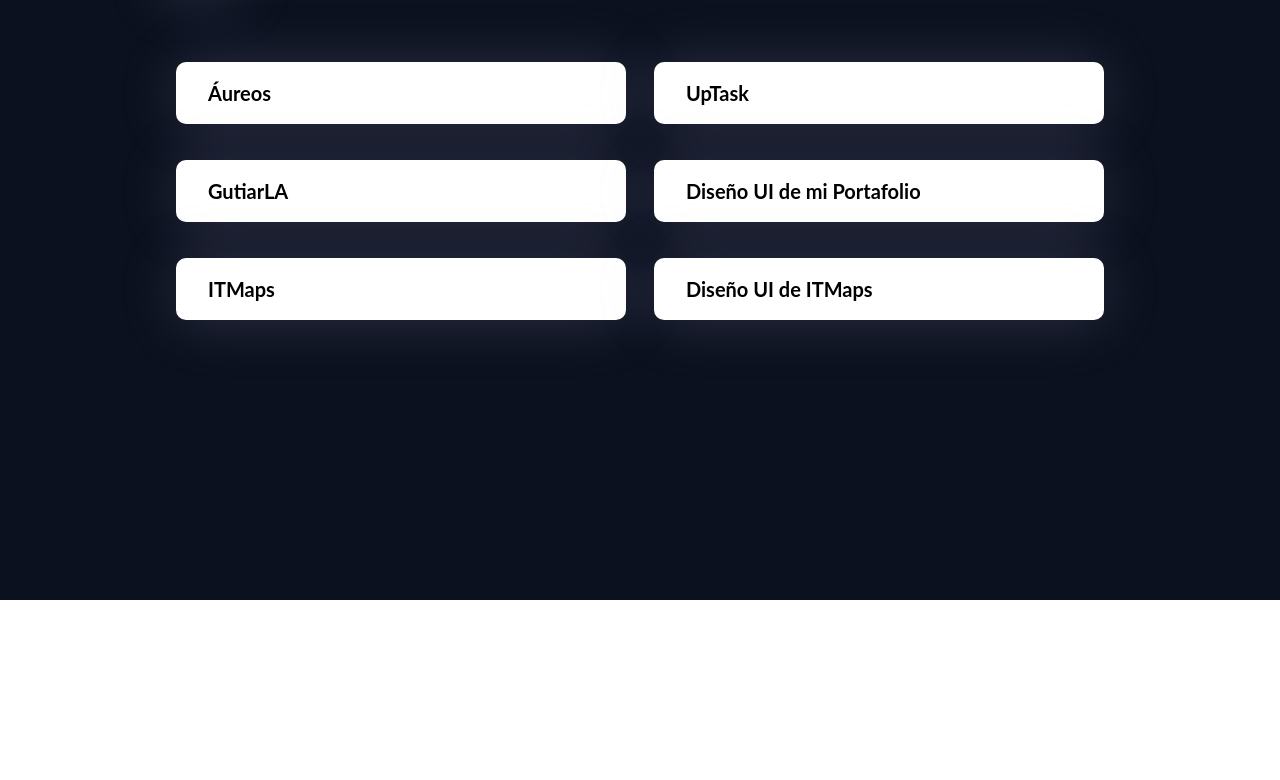
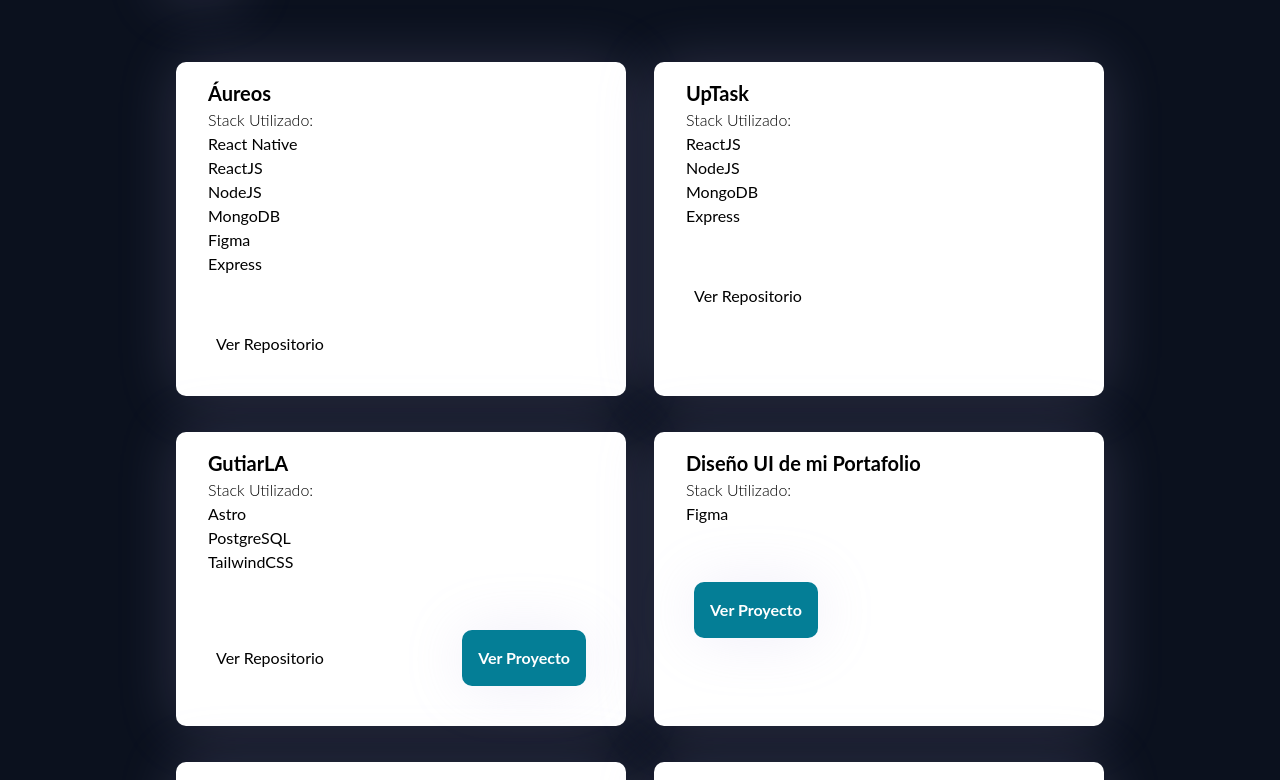
Before and after one commit to ifernandezNv/portafolio, a Next.js app: page / in a window 1280 px wide. Shown: the part 1000-1780 px from the top of the page. Before the commit the page ends 1600 px from the top, so only its background shows below. Built offline with nearby package versions, Linux system fonts and the light colour scheme.

Commit message:
Mostrar más información de cada proyecto

```diff
--- a/src/components/Proyecto.js
+++ b/src/components/Proyecto.js
@@ -4,8 +4,18 @@ function Proyecto({proyecto}) {
     const {titulo, stack, repo, verProyecto} = proyecto;
   return (
     <div className='bg-white rounded shadow'>
-      <div className='px-2 md:px-8 md:py-4 '>
+      <div className='px-2 md:px-8 md:py-4'>
         <h3 className='font-bold text-movil-xl lg:text-lg'>{titulo}</h3>
+        <p className='text-movil-lg font-light lg:text-sm'>Stack Utilizado: </p>
+        {stack.map(tecnologia => <p className='text-movil-md lg:text-sm'>{tecnologia}</p>)}
+      </div>
+      <div className='flex justify-between mx-10 my-10'>
+        {repo && (
+          <button href={repo}>Ver Repositorio</button>
+        )}
+        {verProyecto &&(
+          <button className='bg-bgAzul text-white capitalize font-bold p-4 rounded shadow' >Ver Proyecto</button>
+        )}
       </div>
     </div>
   )
```
